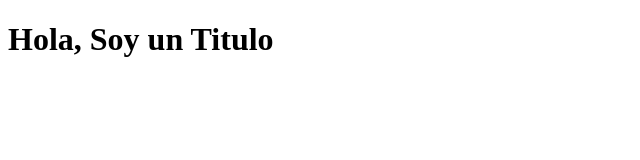
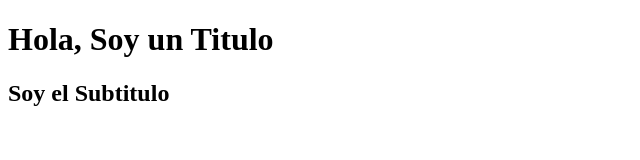
Before and after one commit to erickmercedesc/git-practice-repository, a plain HTML site: page index.html in a window 1280 px wide. Shown: the whole page, without its empty margins (0-640 px from the left). Drawn offline with Linux system fonts and the light colour scheme.

Commit message:
Agregue un subtitulo

```diff
--- a/index.html
+++ b/index.html
@@ -7,5 +7,6 @@
 </head>
 <body>
 	<h1>Hola, Soy un Titulo</h1>
+	<h2>Soy el Subtitulo</h2>
 </body>
 </html>
```
